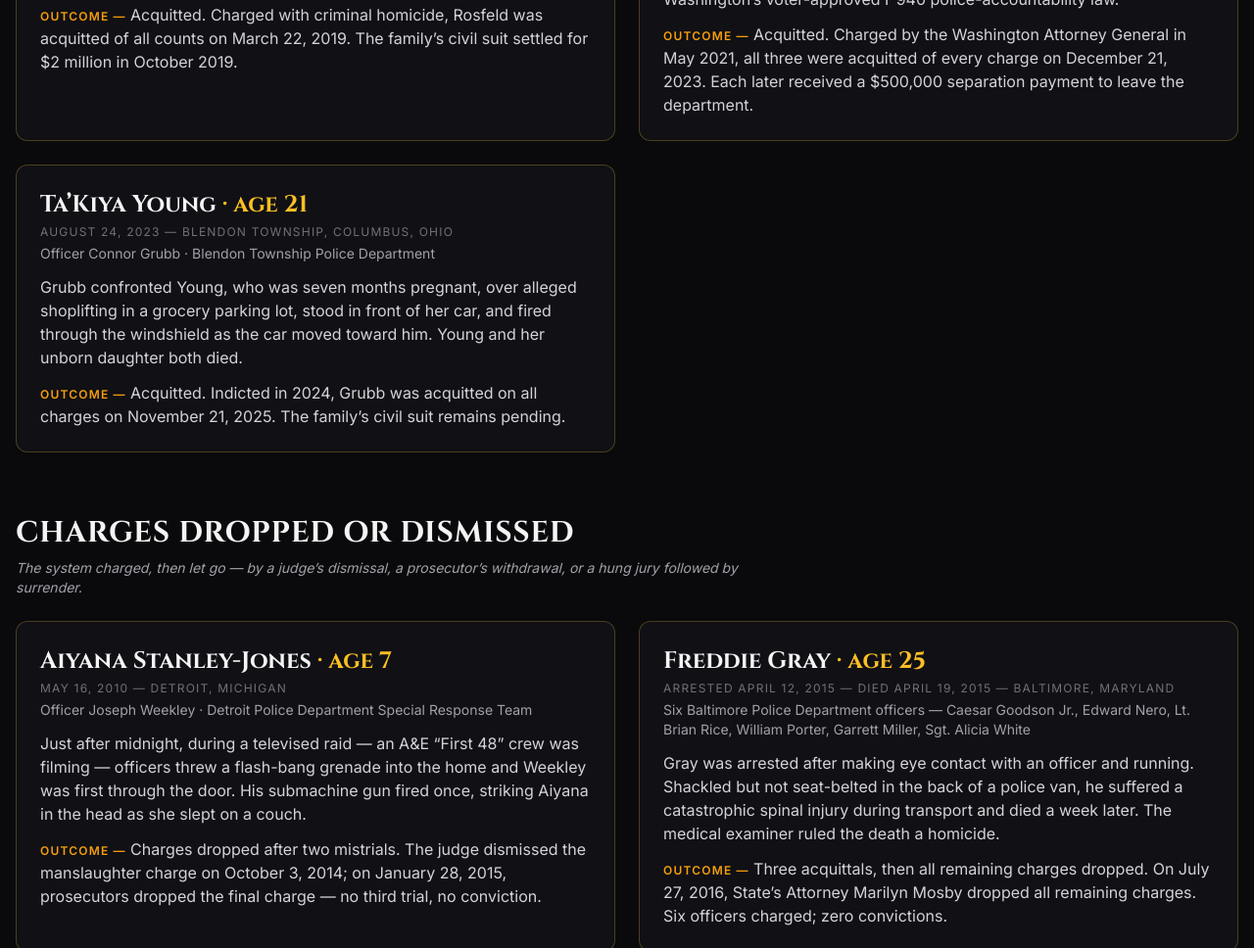
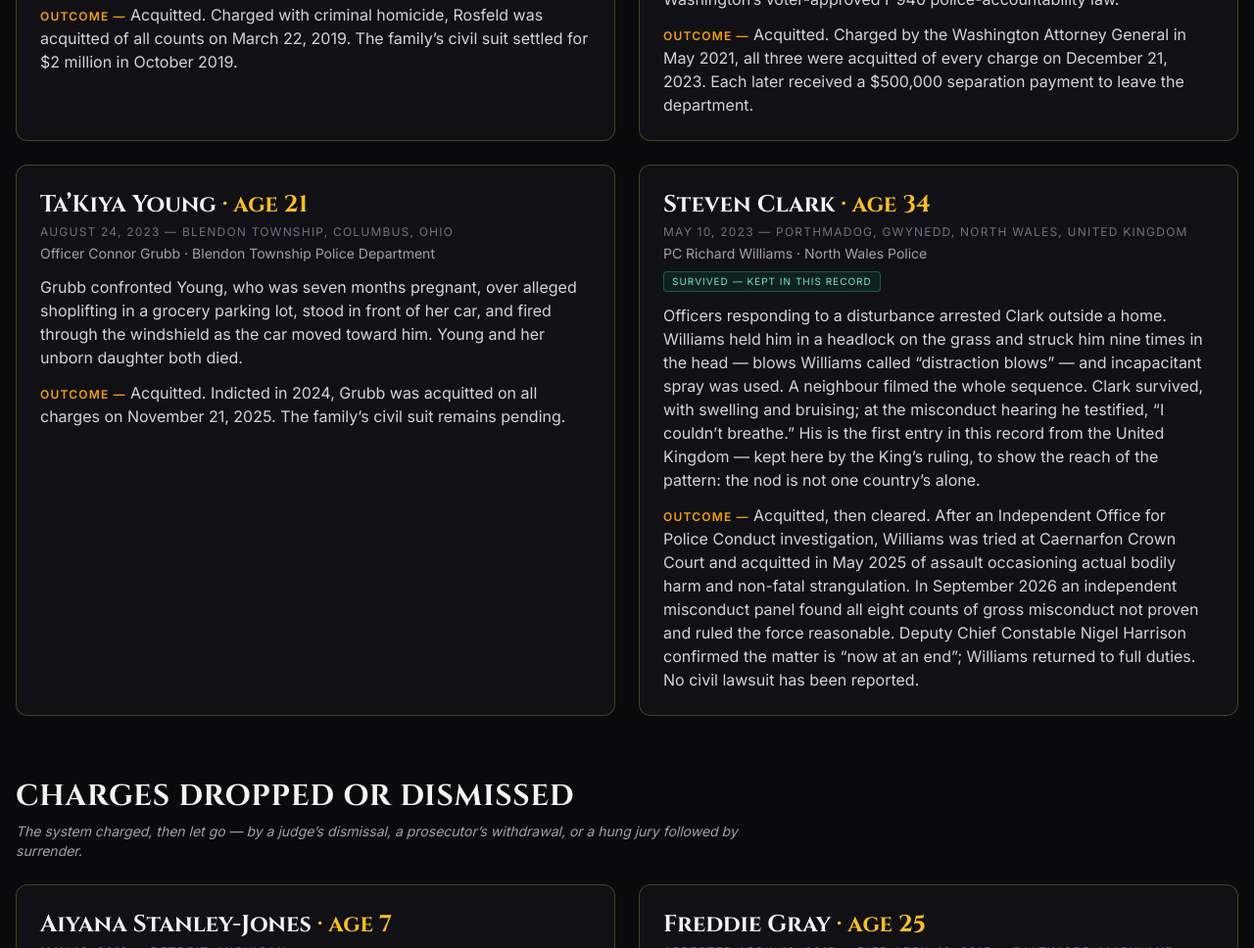
Before and after one commit to jbarrenmckinley-netizen/jbarrenmckinley-netizen.github.io, a plain HTML site: page the-nod/index.html in a window 1280 px wide. Shown: the part 5327-6295 px from the top of the page at 98% size. Drawn offline with nearby package versions, Linux system fonts and the light colour scheme.

Commit message:
THE NOD: add Steven Clark (Porthmadog, North Wales, UK) to Acquitted at Trial — by the King's ruling 2026-11-05

```diff
--- a/the-nod/index.html
+++ b/the-nod/index.html
@@ -240,6 +240,14 @@ body { font-family: 'Inter', sans-serif; background-color: #0a0a0c; color: #e2e8
 <p class="text-sm md:text-base text-zinc-300 mt-3 leading-relaxed">Grubb confronted Young, who was seven months pregnant, over alleged shoplifting in a grocery parking lot, stood in front of her car, and fired through the windshield as the car moved toward him. Young and her unborn daughter both died.</p>
 <p class="text-sm md:text-base text-zinc-300 mt-3 leading-relaxed"><span class="text-amber-500 font-semibold uppercase text-xs tracking-widest">Outcome — </span>Acquitted. Indicted in 2024, Grubb was acquitted on all charges on November 21, 2025. The family&rsquo;s civil suit remains pending.</p>
 </article>
+<article class="bg-card border gold-border rounded-xl p-6">
+<h3 class="font-cinzel text-xl md:text-2xl font-bold text-zinc-100">Steven Clark <span class="text-amber-400">&middot; age 34</span></h3>
+<p class="text-xs uppercase tracking-widest text-zinc-500 mt-1">May 10, 2023 — Porthmadog, Gwynedd, North Wales, United Kingdom</p>
+<p class="text-sm text-zinc-400 mt-1">PC Richard Williams &middot; North Wales Police</p>
+<p class="inline-block text-[10px] uppercase tracking-widest text-emerald-300 border border-emerald-500/40 bg-emerald-500/10 rounded px-2 py-0.5 mt-2">Survived — kept in this record</p>
+<p class="text-sm md:text-base text-zinc-300 mt-3 leading-relaxed">Officers responding to a disturbance arrested Clark outside a home. Williams held him in a headlock on the grass and struck him nine times in the head — blows Williams called &ldquo;distraction blows&rdquo; — and incapacitant spray was used. A neighbour filmed the whole sequence. Clark survived, with swelling and bruising; at the misconduct hearing he testified, &ldquo;I couldn&rsquo;t breathe.&rdquo; His is the first entry in this record from the United Kingdom — kept here by the King&rsquo;s ruling, to show the reach of the pattern: the nod is not one country&rsquo;s alone.</p>
+<p class="text-sm md:text-base text-zinc-300 mt-3 leading-relaxed"><span class="text-amber-500 font-semibold uppercase text-xs tracking-widest">Outcome — </span>Acquitted, then cleared. After an Independent Office for Police Conduct investigation, Williams was tried at Caernarfon Crown Court and acquitted in May 2025 of assault occasioning actual bodily harm and non-fatal strangulation. In September 2026 an independent misconduct panel found all eight counts of gross misconduct not proven and ruled the force reasonable. Deputy Chief Constable Nigel Harrison confirmed the matter is &ldquo;now at an end&rdquo;; Williams returned to full duties. No civil lawsuit has been reported.</p>
+</article>
 </div>
 </section>
 
@@ -365,6 +373,5 @@ body { font-family: 'Inter', sans-serif; background-color: #0a0a0c; color: #e2e8
 <p class="text-[10px] text-zinc-600">Un Ya' U. Unm fre'he. Un bra'ta de'be'Dgi.</p>
 </footer>
 
-<script data-goatcounter="https://dgireahia.goatcounter.com/count" async src="//gc.zgo.at/count.js"></script>
 </body>
 </html>
```
